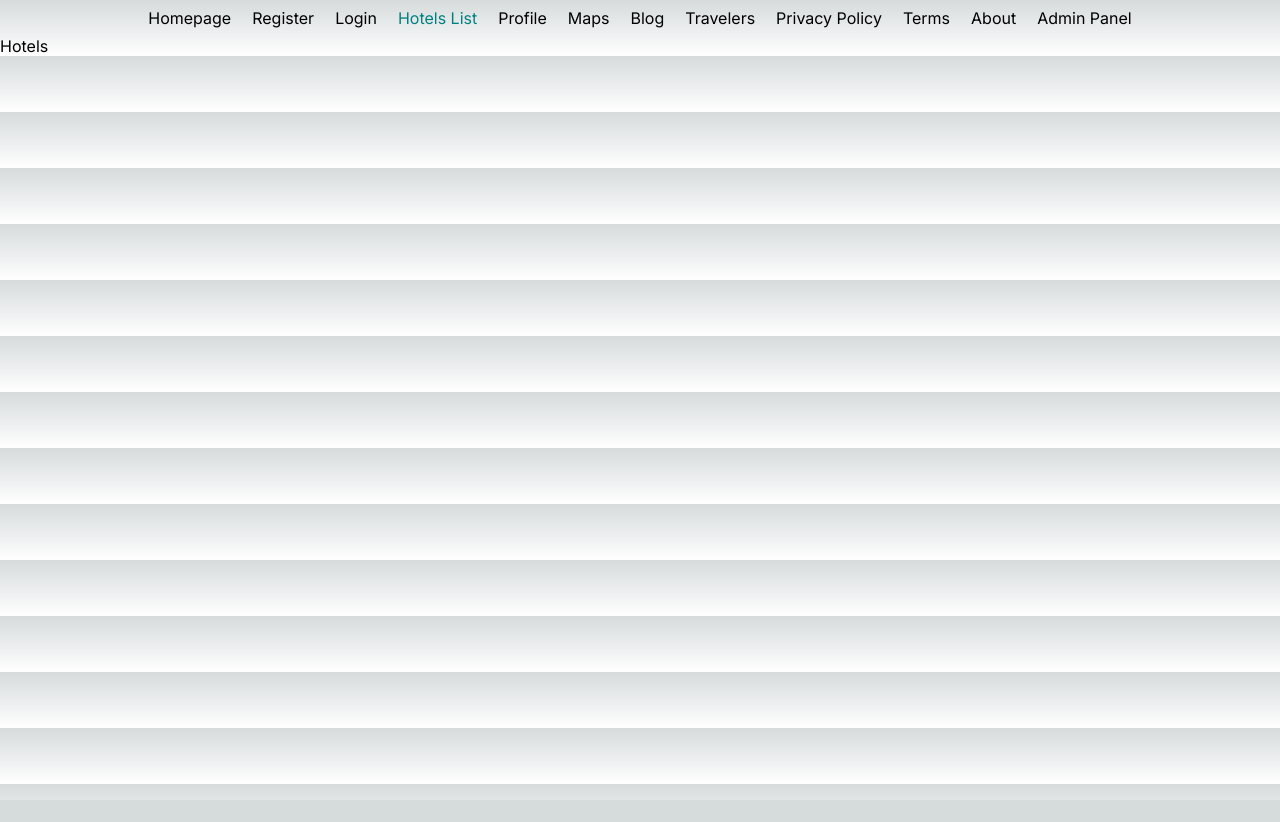
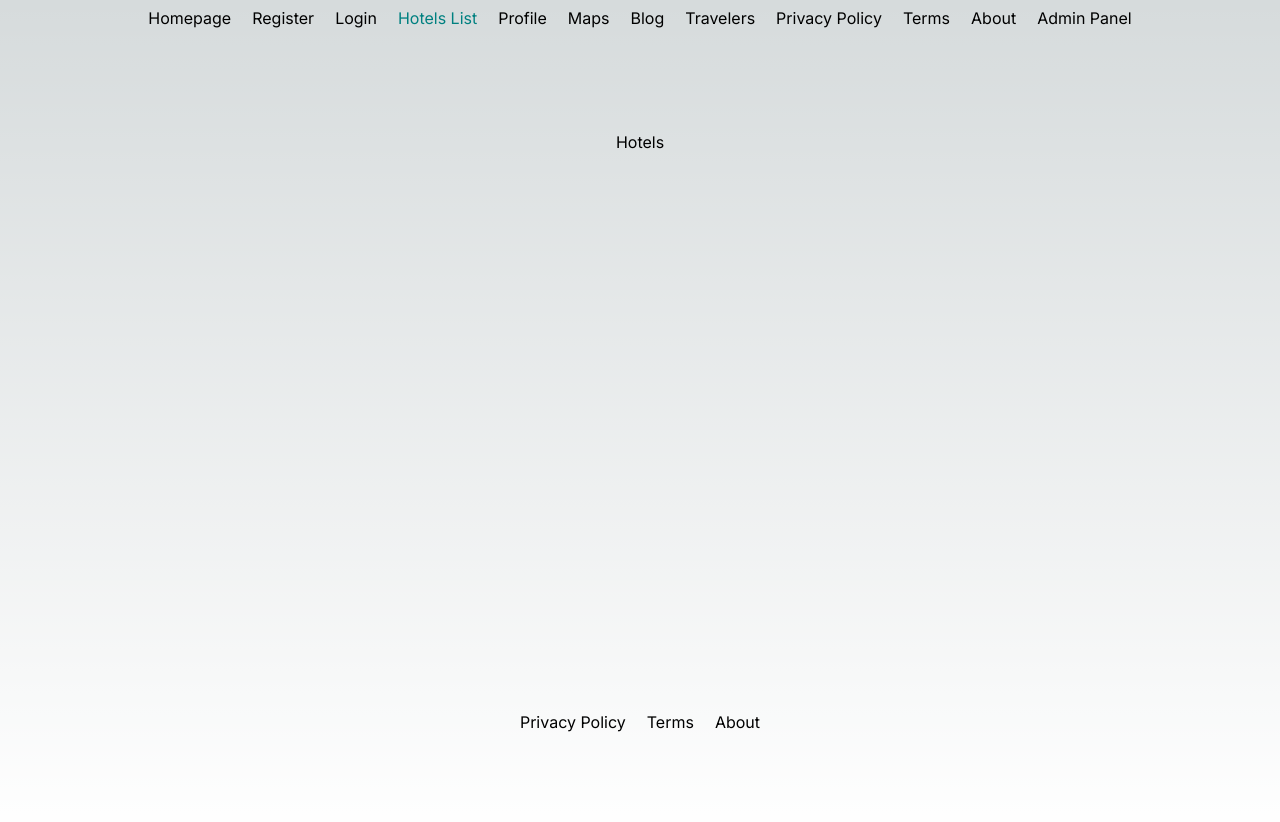
Before and after one commit to Bartek-Wieckowski/dm-project-2, a Next.js app: page /hotels in a window 1280 px wide. Shown: the top 822 px of the page. Before the commit the page ends 800 px from the top, so only its background shows below. Built offline with nearby package versions, Linux system fonts and the light colour scheme.

Commit message:
creatf footer component and add only footer in hotels page, complete task 3

```diff
--- /dev/null
+++ b/src/app/hotels/layout.tsx
@@ -0,0 +1,14 @@
+import FooterList from '@/components/Footer/FooterList';
+
+export default function Layout({
+  children,
+}: Readonly<{
+  children: React.ReactNode;
+}>) {
+  return (
+    <>
+      {children}
+      <FooterList />
+    </>
+  );
+}
--- a/src/app/layout.tsx
+++ b/src/app/layout.tsx
@@ -2,6 +2,7 @@ import type { Metadata } from 'next';
 import { Inter } from 'next/font/google';
 import './globals.css';
 import NavbarList from '@/components/Navbar/NavbarList';
+import styles from './page.module.css';
 
 const inter = Inter({ subsets: ['latin'] });
 
@@ -19,7 +20,7 @@ export default function RootLayout({
     <html lang="en">
       <body className={inter.className}>
         <NavbarList />
-        {children}
+        <main className={styles.main}>{children}</main>
       </body>
     </html>
   );
--- a/src/app/page.tsx
+++ b/src/app/page.tsx
@@ -1,4 +1,4 @@
-import styles from './page.module.css';
+
 export default function Home() {
-  return <main className={styles.main}>Homepage</main>;
+  return <section>Homepage</section>;
 }
--- /dev/null
+++ b/src/components/Footer/FooterItem.tsx
@@ -0,0 +1,16 @@
+'use client';
+import Link from 'next/link';
+import styles from './footer.module.css';
+
+type FooterItemProps = {
+  path: Object;
+  label: string;
+};
+
+export default function FooterItem({ path, label }: FooterItemProps) {
+  return (
+    <li className={styles.footerItem}>
+      <Link href={path}>{label}</Link>
+    </li>
+  );
+}
--- /dev/null
+++ b/src/components/Footer/FooterList.tsx
@@ -0,0 +1,13 @@
+import FooterItem from "./FooterItem";
+import footerRoutes from "./footer-data";
+import styles from "./footer.module.css"
+
+export default function FooterList() {
+  return (
+    <ul className={styles.footerList}>
+      {footerRoutes.map((route) => (
+        <FooterItem key={route.label} path={route.path} label={route.label} />
+      ))}
+    </ul>
+  );
+}
--- /dev/null
+++ b/src/components/Footer/footer-data.ts
@@ -0,0 +1,7 @@
+const footerRoutes = [
+  { path: '/privacy-policy', label: 'Privacy Policy' },
+  { path: '/terms', label: 'Terms' },
+  { path: '/about', label: 'About' },
+];
+
+export default footerRoutes;
--- /dev/null
+++ b/src/components/Footer/footer.module.css
@@ -0,0 +1,10 @@
+.footerList {
+  display: flex;
+  align-items: center;
+  justify-content: center;
+  gap: 5px;
+  list-style-type: none;
+}
+.footerItem {
+  padding: 8px;
+}
```
